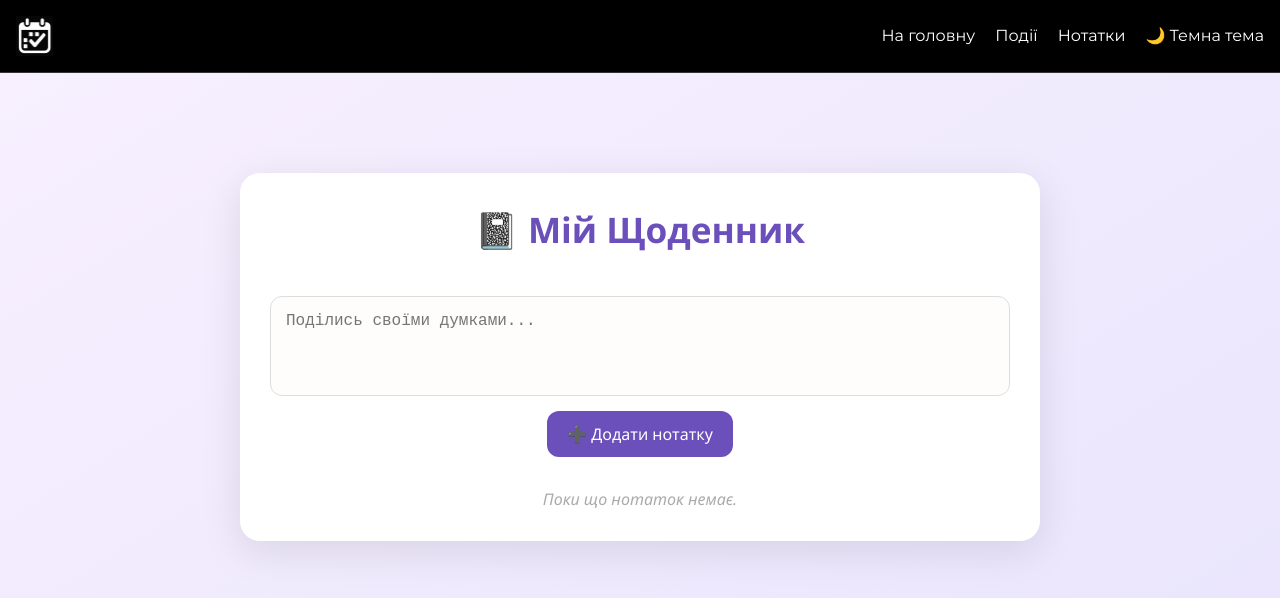
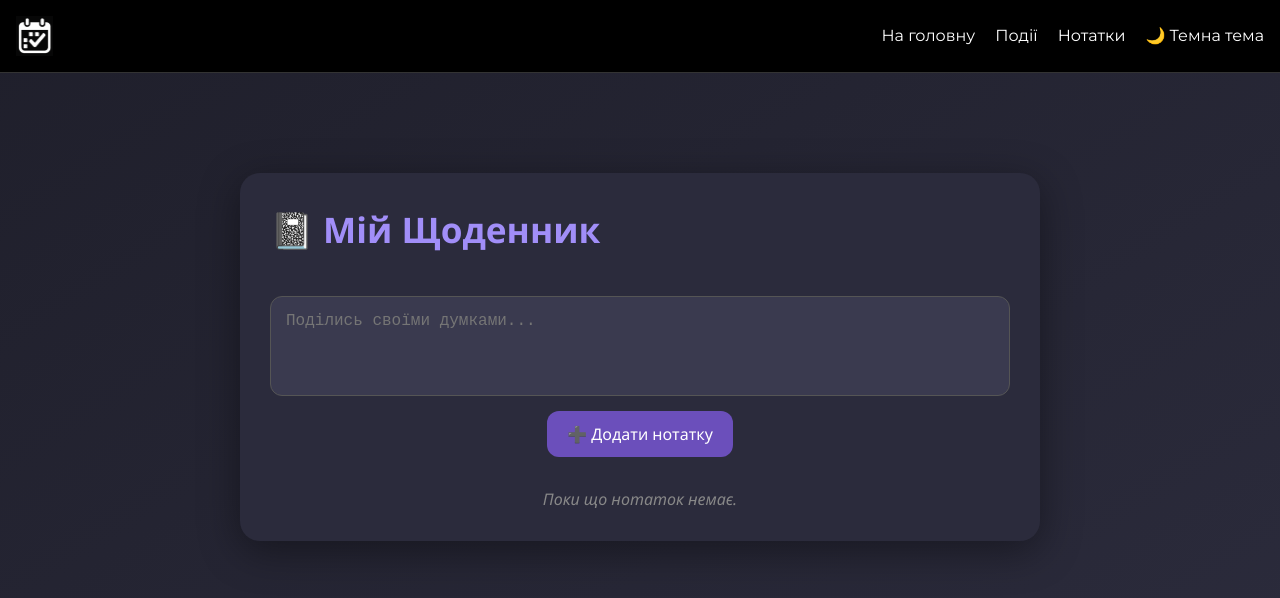
Before and after one commit to kulikp1/planner, a React (Vite) app: page /notes in a window 1280 px wide. Shown: the top 598 px of the page. Built offline with nearby package versions, Linux system fonts and the light colour scheme.

Commit message:
Update Notes.module.css

```diff
--- a/src/components/Notes/Notes.module.css
+++ b/src/components/Notes/Notes.module.css
@@ -1,26 +1,20 @@
 .page {
   min-height: 100vh;
   width: 100vw;
-  background: linear-gradient(to bottom right, #f8f0ff, #e8e4fc);
-
+  background: linear-gradient(to bottom right, #1f1f2b, #2c2c3d);
   box-sizing: border-box;
   transition: background 0.4s ease;
-
   flex-direction: column;
   align-items: center;
-}
-
-.dark {
-  background: linear-gradient(to bottom right, #1f1f2b, #2c2c3d);
 }
 
 .container {
   width: 100%;
   max-width: 800px;
-  background: #ffffff;
+  background: #2b2b3c;
   padding: 30px;
   border-radius: 20px;
-  box-shadow: 0 10px 40px rgba(0, 0, 0, 0.1);
+  box-shadow: 0 10px 40px rgba(0, 0, 0, 0.4);
   font-family: "Segoe UI", sans-serif;
   overflow-y: auto;
   max-height: 90vh;
@@ -29,25 +23,16 @@
   flex-direction: column;
   justify-content: center;
   align-items: center;
-
   margin: auto;
   margin-top: 100px;
-}
-
-.dark .container {
-  background: #2b2b3c;
   color: #f1f1f1;
 }
 
 .title {
   text-align: center;
-  color: #6b4fbb;
+  color: #a18ef8;
   font-size: 2.2rem;
   margin-bottom: 20px;
-}
-
-.dark .title {
-  color: #a18ef8;
 }
 
 .header {
@@ -55,26 +40,7 @@
   justify-content: space-between;
   align-items: center;
   margin-bottom: 20px;
-}
-
-.themeToggle {
-  background: transparent;
-  border: 1px solid #ccc;
-  padding: 8px 12px;
-  border-radius: 8px;
-  cursor: pointer;
-  font-size: 0.95rem;
-  transition: background 0.3s;
-  color: black;
-}
-
-.themeToggle:hover {
-  background-color: #efefef;
-}
-
-.dark .themeToggle {
-  border-color: #555;
-  color: #ddd;
+  width: 100%;
 }
 
 .textarea {
@@ -83,17 +49,12 @@
   padding: 15px;
   font-size: 1rem;
   resize: none;
-  border: 1px solid #ddd;
-  background-color: #fffdfc;
+  border: 1px solid #555;
+  background-color: #3a3a4f;
+  color: #f1f1f1;
   min-height: 100px;
   margin-bottom: 15px;
   transition: background 0.3s, color 0.3s;
-}
-
-.dark .textarea {
-  background-color: #3a3a4f;
-  border-color: #555;
-  color: #f1f1f1;
 }
 
 .button {
@@ -117,22 +78,19 @@
   display: flex;
   flex-direction: column;
   gap: 15px;
+  width: 100%;
 }
 
 .noteCard {
-  background: #fefefe;
+  background: #3a3a4f;
   padding: 15px 20px;
   border-radius: 15px;
-  box-shadow: 0 4px 12px rgba(0, 0, 0, 0.05);
+  box-shadow: 0 4px 12px rgba(0, 0, 0, 0.2);
   transition: transform 0.2s ease, background 0.3s;
 }
 
 .noteCard:hover {
   transform: scale(1.01);
-}
-
-.dark .noteCard {
-  background: #3a3a4f;
 }
 
 .noteHeader {
@@ -144,10 +102,6 @@
 
 .noteDate {
   font-size: 0.85rem;
-  color: #999;
-}
-
-.dark .noteDate {
   color: #ccc;
 }
 
@@ -156,7 +110,7 @@
   border: none;
   cursor: pointer;
   font-size: 1rem;
-  color: #d33;
+  color: #ff6666;
   transition: transform 0.2s ease;
 }
 
@@ -166,20 +120,12 @@
 
 .noteText {
   font-size: 1rem;
-  color: #333;
+  color: #eee;
   white-space: pre-wrap;
-}
-
-.dark .noteText {
-  color: #eee;
 }
 
 .empty {
   text-align: center;
-  color: #aaa;
+  color: #888;
   font-style: italic;
 }
-
-.dark .empty {
-  color: #888;
-}
```
